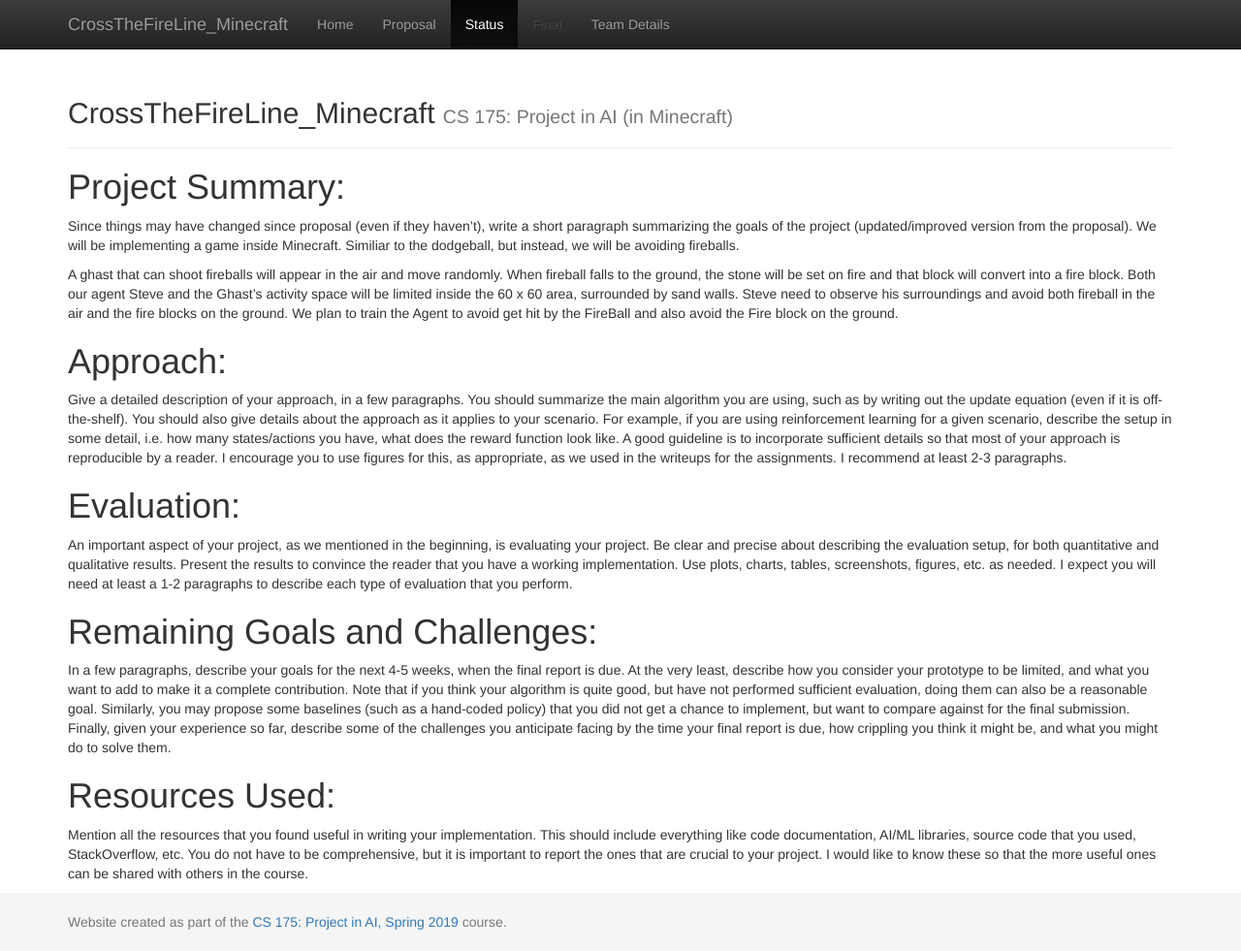
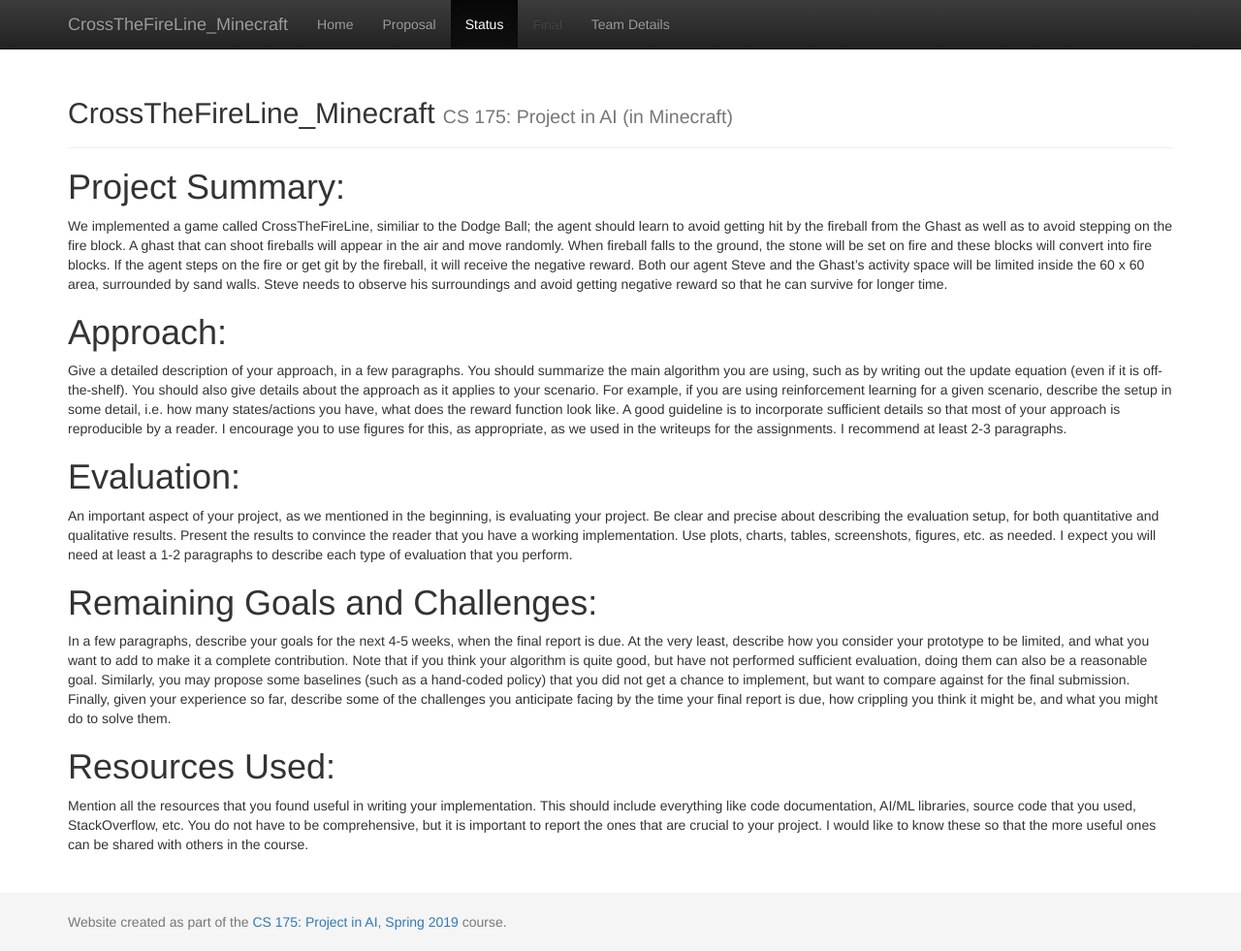
Before and after one commit to Chilly712/CrossTheFireLine_Minecraft, a Jekyll site: the page built from docs/status.md, in a window 1280 px wide and 981 px high. Shown: the whole window at 97% size. Built offline with Jekyll 4.4.1, drawn with Linux system fonts in a browser that asks for light colours.

Commit message:
Update status.md

```diff
--- a/docs/status.md
+++ b/docs/status.md
@@ -4,17 +4,7 @@
 ---
 
 # Project Summary:
-  Since things may have changed since proposal (even if they haven’t), write a short paragraph summarizing the goals of the project (updated/improved version from the proposal).
-  We will be implementing a game inside Minecraft. Similiar to the dodgeball, but instead, we will be avoiding fireballs.
-
-  A ghast that can shoot fireballs will appear in the air and move randomly.
-  When fireball falls to the ground, the stone will be set on fire and that block will convert into a fire block.
-  Both our agent Steve and the Ghast's activity space will be limited inside the 60 x 60 area, surrounded by sand walls.
-  Steve need to observe his surroundings and avoid both fireball in the air and the fire blocks on the ground.
-  We plan to train the Agent to avoid get hit by the FireBall and also avoid the Fire block on the ground.
-
-
-
+  We implemented a game called CrossTheFireLine, similiar to the Dodge Ball; the agent should learn to avoid getting hit by the fireball from the Ghast as well as  to avoid stepping on the fire block. A ghast that can shoot fireballs will appear in the air and move randomly. When fireball falls to the ground, the stone will be set on fire and these blocks will convert into fire blocks. If the agent steps on the fire or get git by the fireball, it will receive the negative reward. Both our agent Steve and the Ghast's activity space will be limited inside the 60 x 60 area, surrounded by sand walls. Steve needs to observe his surroundings and avoid getting negative reward so that he can survive for longer time.
 
 # Approach:
   Give a detailed description of your approach, in a few paragraphs. You should summarize the main algorithm you are using, such as by writing out the update equation (even if it is off-the-shelf). You should also give details about the approach as it applies to your scenario. For example, if you are using reinforcement learning for a given scenario, describe the setup in some detail, i.e. how many states/actions you have, what does the reward function look like. A good guideline is to incorporate sufficient details so that most of your approach is reproducible by a reader. I encourage you to use figures for this, as appropriate, as we used in the writeups for the assignments. I recommend at least 2-3 paragraphs.
```
